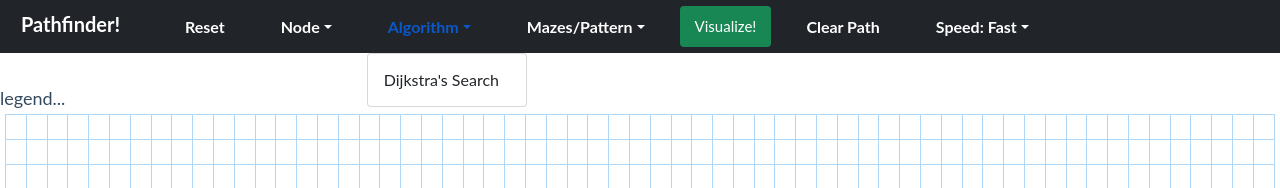
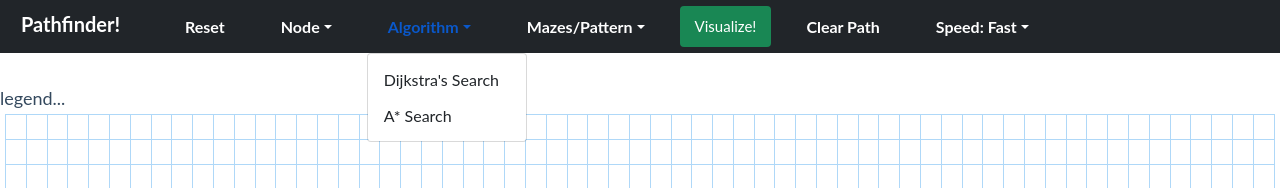
Before and after one commit to NamanMishra7/Pathfinder, a React (Create React App) app: page / in a window 1280 px wide. Both pictures are taken after a click on the link "Algorithm". Shown: the top 188 px of the page. Built offline with nearby package versions, Linux system fonts and the light colour scheme.

Commit message:
a-star-search algo added, changed working of speed

```diff
--- a/src/algorithms/RecursiveDivision.js
+++ b/src/algorithms/RecursiveDivision.js
@@ -1,10 +1,10 @@
 import visualizer from "../components/visualizer";
 
-let delay = 5;
-let speed = 5;
+let delay = 20;
+let speed = 20;
 
-function RecursiveDivision(table, given_speed) {
-    delay = speed = given_speed;
+function RecursiveDivision(table) {
+    delay = speed = 20;
     divide(table, 2, table.length-3, 2, table[0].length-3, 'vertical', false);
 }
 
--- /dev/null
+++ b/src/algorithms/astar.js
@@ -0,0 +1,104 @@
+import visualizer from "../components/visualizer";
+
+let speed = 10;
+let delay = 10;
+let pathspeed = 50;
+
+class cell {
+    constructor(parent = null, position = null) {
+        this.parent = parent;
+        this.position = position;
+        this.f = 0;
+        this.g = 0;
+        this.h = 0;
+    }
+}
+
+function aStar(table, maxRow, maxCol, start_i, start_j, end_i, end_j, sp) {
+    speed = delay = sp;
+    pathspeed = 50;
+
+    let startCell = new cell(null, [start_i, start_j]);
+    let endCell = new cell(null, [end_i, end_j]);
+
+    let open_list = [];
+    let close_list = [];
+    open_list.push(startCell);
+
+    while (open_list.length > 0) {
+        let currentCell = open_list[0];
+        let currentIndex = 0;
+        for (let i = 0; i < open_list.length; i++) {
+            if (open_list[i].f <= currentCell.f) {
+                currentCell = open_list[i];
+                currentIndex = i;
+            }
+        }
+        open_list.splice(currentIndex, 1);
+        close_list.push(currentCell);
+
+        if (currentCell.position[0] === endCell.position[0] && currentCell.position[1] === endCell.position[1]) {
+            // generate path
+            genPath(currentCell.parent, table);
+            break;
+        }
+
+        if (currentCell.position[0] !== startCell.position[0] || currentCell.position[1] !== startCell.position[1]) {
+            console.log(currentCell.position);
+            table[currentCell.position[0]][currentCell.position[1]].status = 'visited';
+            visualizer(currentCell.position[0], currentCell.position[1], 'visited', delay += speed);
+        }
+
+        let dx = [-1, 0, 1, 0];
+        let dy = [0, 1, 0, -1];
+
+        for (let i = 0; i < 4; i++) {
+            let x = dx[i]+currentCell.position[0];
+            let y = dy[i]+currentCell.position[1];
+            if (x < 0 || x >= maxRow || y < 0 || y >= maxCol) {
+                continue;
+            }
+            const status = document.getElementById(`${x}-${y}`).className;
+            if (status == 'wall')
+                continue;
+            let f = 1;
+            for (let k = 0; k < close_list.length; k++) {
+                if (close_list[k].position[0] === x && close_list[k].position[1] === y) {
+                    f = 0;
+                    break;
+                }
+            }
+            if (f === 0)
+                continue;
+
+            let newCell = new cell(currentCell, [x, y]);
+            newCell.g = currentCell.g+1;
+            newCell.h = Math.abs(newCell.position[0]-endCell.position[0])+Math.abs(newCell.position[1]-endCell.position[1]);
+            newCell.f = newCell.g+newCell.h;
+            for (let j = 0; j < open_list.length; j++) {
+                if (open_list[j].position[0] === newCell.position[0] && open_list[j].position[1] === newCell.position[1] && newCell.g > open_list[j].g) {
+                    f = 0;
+                    break;
+                }
+            }
+            if (f !== 0)
+                open_list.push(newCell);
+        }
+        //console.log(open_list);
+    }
+}
+
+function genPath(cell, table) {
+    let x = cell.position[0];
+    let y = cell.position[1];
+    if (cell.parent != null) {
+        genPath(cell.parent, table);
+    }
+    else {
+        return;
+    }
+    table[x][y].status = 'shortest-path';
+    visualizer(x, y, table[x][y].status, delay += pathspeed);
+}
+
+export default aStar;
--- a/src/algorithms/dijkstra.js
+++ b/src/algorithms/dijkstra.js
@@ -5,6 +5,8 @@ const inf = 1000000000;
 
 let delay = 10;
 let speed = 10;
+
+let pathspeed = 50;
 
 function genPath(table, parent, x, y) {
     if (parent[x][y][0] !== -1) {
@@ -14,11 +16,12 @@ function genPath(table, parent, x, y) {
         return;
     }
     table[x][y].status = 'shortest-path';
-    visualizer(x, y, table[x][y].status, delay += speed*2);
+    visualizer(x, y, table[x][y].status, delay += pathspeed);
 }
 
 function dijkstra(table, maxRow, maxCol, start_i, start_j, end_i, end_j, sp) {
     delay = speed = sp;
+    pathspeed = 50;
     let dis = [];
     let parent = [];
     for (let i = 0; i < maxRow; i++) {
--- a/src/components/App.js
+++ b/src/components/App.js
@@ -2,9 +2,11 @@ import React from "react";
 import Navbar from "./Navbar";
 import MainGrid from "./MainGrid";
 import dijkstra from "../algorithms/dijkstra";
+import aStar from "../algorithms/astar";
 import RecursiveDivision from "../algorithms/RecursiveDivision";
+import { tab } from "@testing-library/user-event/dist/tab";
 
-const spMap = {'Fast': 10, 'Medium': 40, 'Slow': 100};
+const spMap = {'Fast': 25, 'Medium': 100, 'Slow': 200};
 
 class App extends React.Component {
     constructor(props) {
@@ -74,7 +76,7 @@ class App extends React.Component {
     handleMazeSelect(maze) {
         const table = this.state.table.slice();
         if (maze === 'RecursiveDivision')
-            RecursiveDivision(table, spMap[this.state.speed]*2);
+            RecursiveDivision(table);
     }
 
     handleAlgoSelect(func) {
@@ -127,6 +129,9 @@ class App extends React.Component {
             //console.log('dijkstra\'s search: start = (' + s_i + ', ' + s_j + ')');
             dijkstra(table, maxRow, maxCol, s_i, s_j, e_i, e_j, spMap[this.state.speed]);
         }
+        else if (algo === 'a-star') {
+            aStar(table, maxRow, maxCol, s_i, s_j, e_i, e_j, spMap[this.state.speed]);
+        }
     }
 
     render() {
--- a/src/components/Navbar.js
+++ b/src/components/Navbar.js
@@ -28,6 +28,7 @@ class Navbar extends React.Component {
                         </a>
                         <div className="dropdown-menu" aria-labelledby="navbarDropdownMenuLink-algo">
                             <a className="dropdown-item" onClick={() => this.props.handleAlgoSelect('dijkstra')} href="#">Dijkstra's Search</a>
+                            <a className="dropdown-item" onClick={() => this.props.handleAlgoSelect('a-star')} href="#">A* Search</a>
                         </div>
                     </li>
                     <li id="maze-select-dropdown" className="nav-item dropdown">
```
Also changed, not shown: src/components/tmp.js (added).
